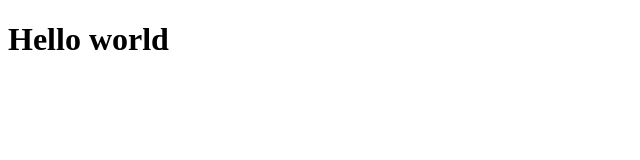
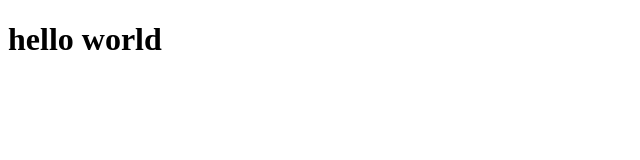
Before and after one commit to Den1stkach/goit-markup-hw-01, a plain HTML site: page index.html in a window 1280 px wide. Shown: the whole page, without its empty margins (0-640 px from the left). Drawn offline with Linux system fonts and the light colour scheme.

Commit message:
update index html file

```diff
--- a/index.html
+++ b/index.html
@@ -7,6 +7,6 @@
     <title>Document</title>
   </head>
   <body>
-    <h1>Hello world</h1>
+    <h1>hello world</h1>
   </body>
 </html>
```
